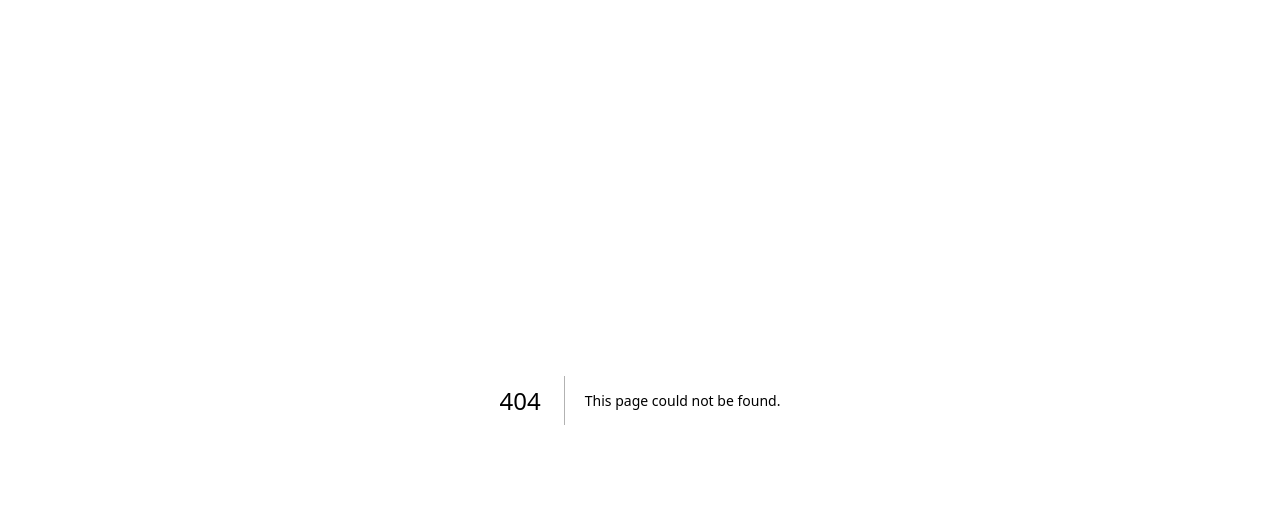
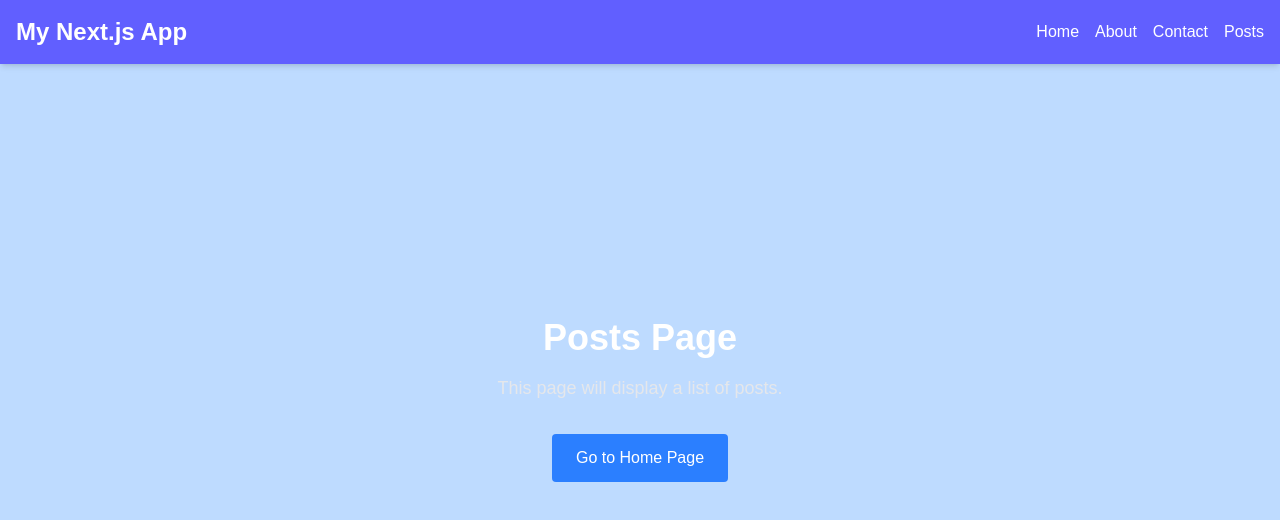
Before and after one commit to wanyamae/alx-project-0x02-setup, a Next.js app in the folder alx-project-0x02/: page /posts in a window 1280 px wide. Before the commit this address had no page. Shown: the top 520 px of the page. Built offline with nearby package versions, Linux system fonts and the light colour scheme.

Commit message:
Add PostsPage component with header and navigation links

```diff
--- a/alx-project-0x02/components/layout/Header.tsx
+++ b/alx-project-0x02/components/layout/Header.tsx
@@ -10,6 +10,7 @@ const Header: React.FC = () => {
                         <li><Link href="/home" className="hover:underline">Home</Link></li>
                         <li><Link href="/about" className="hover:underline">About</Link></li>
                         <li><Link href="/contact" className="hover:underline">Contact</Link></li>
+                        <li><Link href="/posts" className="hover:underline">Posts</Link></li>
                     </ul>
                 </nav>
             </div>
--- /dev/null
+++ b/alx-project-0x02/pages/posts.tsx
@@ -0,0 +1,18 @@
+import Header from '@/components/layout/Header';
+import Link from 'next/link';
+
+
+const PostsPage: React.FC = () => {
+    return (
+        <div className="flex flex-col items-center justify-center min-h-screen bg-blue-200">
+            <Header />
+            <h1 className="text-4xl font-bold text-white mb-4">Posts Page</h1>
+            <p className="text-lg text-gray-200 mb-8">This page will display a list of posts.</p>
+            <Link href="/home" className="px-6 py-3 bg-blue-500 text-white rounded hover:bg-blue-600 transition-colors">
+                Go to Home Page
+            </Link>
+        </div>
+    )
+};
+
+export default PostsPage;
```
